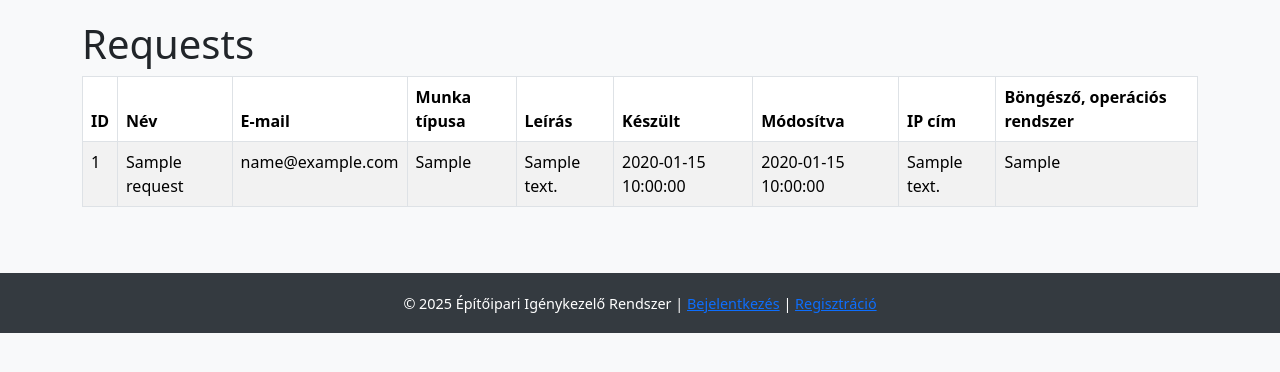
After one commit to harkalygergo/TEST-Yii-online-request-webapp, a Yii app: template yii2/views/admin/index.php in a window 1280 px wide. The commit adds this page. Shown: the top 372 px of the page. Run offline with PHP 8.4 and a stand-in for Yii, Linux system fonts and the light colour scheme; the template is opened without the code that fills it: most values are stand-ins (such as "Sample title", 1, 10 or a date in 2020); data that the repository does not hold is empty; some libraries are stand-ins or nearby versions.

Commit message:
composer and npm update, plus list request online page too

```diff
--- /dev/null
+++ b/yii2/views/admin/index.php
@@ -0,0 +1,44 @@
+<?php
+use yii\helpers\Html;
+
+/** @var yii\web\View $this */
+/** @var app\models\Request[] $requests */
+
+$this->title = 'Requests';
+?>
+<div class="admin-index">
+    <h1><?= Html::encode($this->title) ?></h1>
+
+    <div class="table-responsive">
+        <table class="table table-bordered table-striped">
+            <thead>
+            <tr>
+                <th>ID</th>
+                <th>Név</th>
+                <th>E-mail</th>
+                <th>Munka típusa</th>
+                <th>Leírás</th>
+                <th>Készült</th>
+                <th>Módosítva</th>
+                <th>IP cím</th>
+                <th>Böngésző, operációs rendszer</th>
+            </tr>
+            </thead>
+            <tbody>
+            <?php foreach ($requests as $request): ?>
+                <tr>
+                    <td><?= Html::encode($request->id) ?></td>
+                    <td><?= Html::encode($request->name) ?></td>
+                    <td><?= Html::encode($request->email) ?></td>
+                    <td><?= Html::encode($request->work_type) ?></td>
+                    <td><?= Html::encode($request->work_details) ?></td>
+                    <td><?= Html::encode($request->created_at) ?></td>
+                    <td><?= Html::encode($request->updated_at) ?></td>
+                    <td><?= Html::encode($request->ip_address) ?></td>
+                    <td><?= Html::encode($request->user_agent) ?></td>
+                </tr>
+            <?php endforeach; ?>
+            </tbody>
+        </table>
+    </div>
+</div>
--- a/yii2/views/layouts/main.php
+++ b/yii2/views/layouts/main.php
@@ -41,7 +41,8 @@ AppAsset::register($this);
             'items' => [
                 ['label' => 'Főoldal', 'url' => ['/site/index']],
                 ['label' => 'Igény beküldése', 'url' => ['/site/request']],
-                ['label' => 'Export (Admin)', 'url' => ['/admin/export']],
+                ['label' => 'Admin - online lista', 'url' => ['/admin/index']],
+                ['label' => 'Admin - exportálás', 'url' => ['/admin/export']],
             ],
         ]);
         NavBar::end();
@@ -56,6 +57,7 @@ AppAsset::register($this);
         <div class="container">
             <p class="text-center">&copy; <?= date('Y') ?> Építőipari Igénykezelő Rendszer
             <?php if (!Yii::$app->user->isGuest): ?>
+                | Bejelentkezve mint: <?= Html::encode(Yii::$app->user->identity->username) ?>
                 | <?= Html::a('Kijelentkezés', ['/admin/logout'], ['data-method' => 'post']) ?>
             <?php else: ?>
                 | <?= Html::a('Bejelentkezés', ['/admin/login']) ?>
```
Also changed, not shown: yii2/controllers/AdminController.php (+7 -1 lines), README.md, 1 other file.
